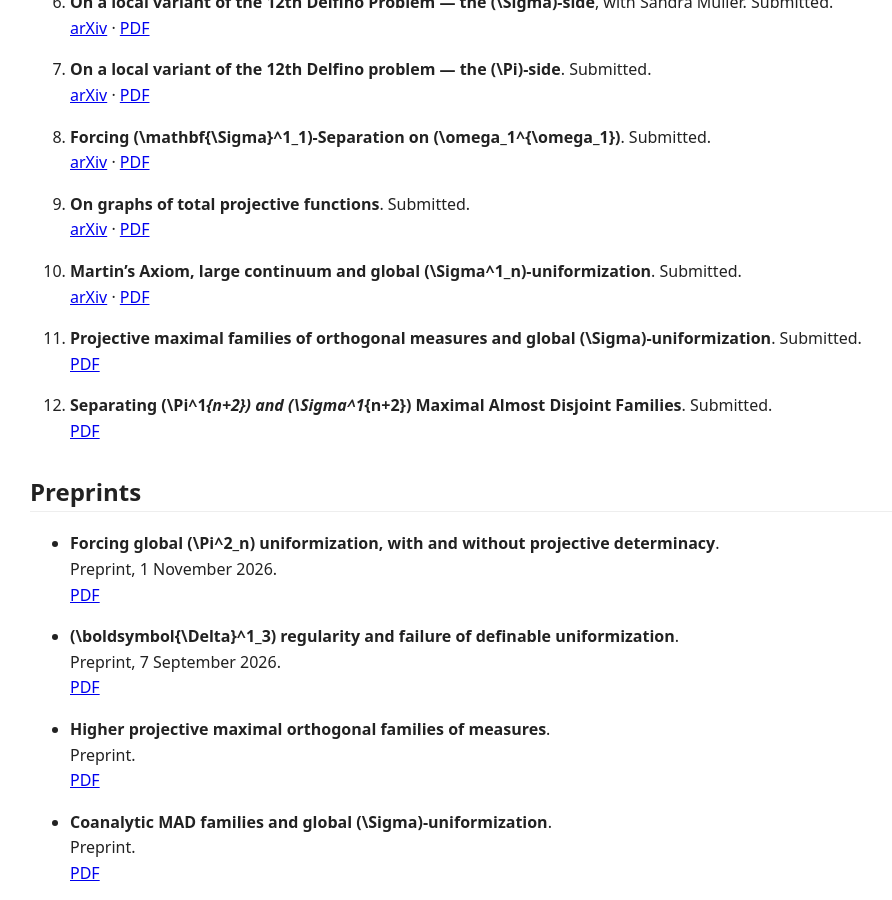
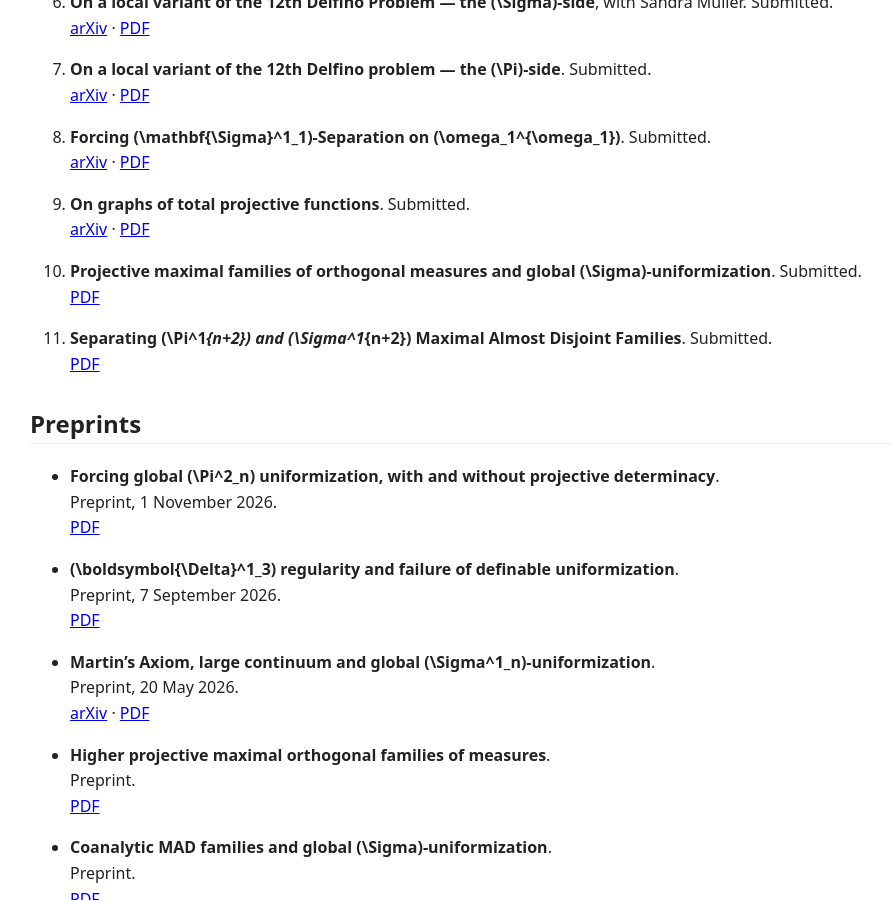
Before and after one commit to StefanHoffelner/stefanhoffelner.github.io, a Jekyll site: the page built from publications.md, in a window 1280 px wide and 900 px high, scrolled down 1587 px. Shown: the whole window, without its empty margins (160-1052 px from the left). Built offline with Jekyll 4.4.1, drawn with Linux system fonts in a browser that asks for light colours; our own code applies the rules of GitHub Pages for plain Markdown files; a script that is not in the unit is left out; part of the change alters nothing that is shown.

Commit message:
Update Martin’s Axiom preprint and move it to Preprints

```diff
--- a/publications.md
+++ b/publications.md
@@ -76,13 +76,10 @@ permalink: /publications/
 9. **On graphs of total projective functions**. Submitted.
    [arXiv](https://doi.org/10.48550/arXiv.2605.21184) · [PDF](/papers/on-graphs-of-total-projective-functions.pdf)
 
-10. **Martin's Axiom, large continuum and global \(\Sigma^1_n\)-uniformization**. Submitted.
-    [arXiv](https://doi.org/10.48550/arXiv.2605.21189) · [PDF](/papers/martins-axiom-large-continuum-global-sigma-uniformization.pdf)
-
-11. **Projective maximal families of orthogonal measures and global \(\Sigma\)-uniformization**. Submitted.
+10. **Projective maximal families of orthogonal measures and global \(\Sigma\)-uniformization**. Submitted.
     [PDF](/papers/projective-maximal-families-orthogonal-measures-global-sigma-uniformization.pdf)
 
-12. **Separating \(\Pi^1_{n+2}\) and \(\Sigma^1_{n+2}\) Maximal Almost Disjoint Families**. Submitted.
+11. **Separating \(\Pi^1_{n+2}\) and \(\Sigma^1_{n+2}\) Maximal Almost Disjoint Families**. Submitted.
     [PDF](/papers/separating-pi1nplus2-sigma1nplus2-mad-families.pdf)
 
 ## Preprints
@@ -94,6 +91,10 @@ permalink: /publications/
 - **\(\boldsymbol{\Delta}^1_3\) regularity and failure of definable uniformization**.
   Preprint, 7 September 2026.
   [PDF](/papers/delta13-regularity-definable-uniformization.pdf)
+
+- **Martin's Axiom, large continuum and global \(\Sigma^1_n\)-uniformization**.
+  Preprint, 20 May 2026.
+  [arXiv](https://doi.org/10.48550/arXiv.2605.21189) · [PDF](/papers/martins-axiom-large-continuum-global-sigma-uniformization.pdf)
 
 - **Higher projective maximal orthogonal families of measures**.
   Preprint.
```
Also changed, not shown: 1 other file.
